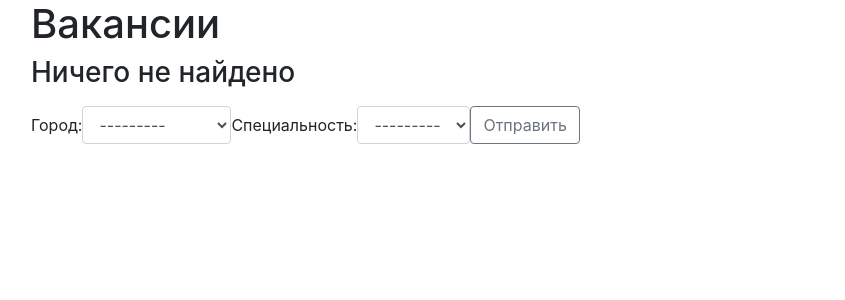
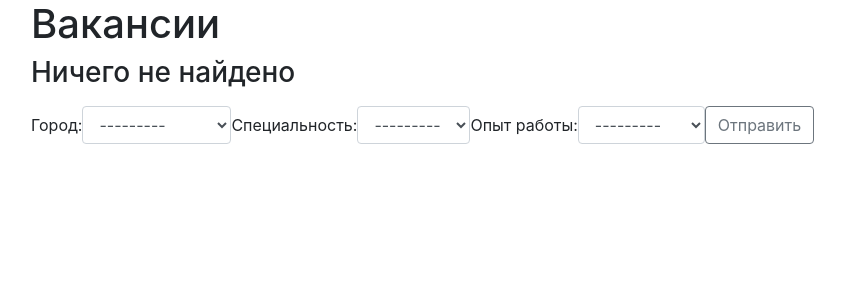
Before and after one commit to Kingoff8/job-site-django, a Django app: page /home/ in a window 1280 px wide. Shown: the part 56-356 px from the top of the page, without its empty margins (54-899 px from the left). Run offline with Django 3.2, Linux system fonts and the light colour scheme; data comes from the database, SQL or seed files in the repository; both versions use the stored data as it was after the commit; parts of the project's set-up code (start-up, migrations or seed data) failed here and were passed over; some libraries are stand-ins or nearby versions.

Commit message:
add field experience

```diff
--- a/scraping/admin.py
+++ b/scraping/admin.py
@@ -1,6 +1,7 @@
 from django.contrib import admin
-from .models import City, Language, Vacancy
+from .models import City, Language, Vacancy, Experience
 
 admin.site.register(City)
 admin.site.register(Language)
 admin.site.register(Vacancy)
+admin.site.register(Experience)
--- a/scraping/forms.py
+++ b/scraping/forms.py
@@ -1,5 +1,5 @@
 from django import forms
-from scraping.models import City, Language, Vacancy
+from scraping.models import City, Language, Vacancy, Experience
 
 #class FindForm(forms.Form):
     #city =forms.ModelChoiceField(queryset=City.objects.all()) # добавлена одна скобка, после раскоммент удалить
@@ -25,3 +25,9 @@ class FindForm(forms.Form):
         widget=forms.Select(attrs={'class': 'form-control'}),
         label='Специальность'
         )
+
+    experience = forms.ModelChoiceField(
+    queryset=Experience.objects.all(), to_field_name="slug", required=False,
+    widget=forms.Select(attrs={'class': 'form-control'}),
+    label='Опыт работы'
+    )
--- a/scraping/models.py
+++ b/scraping/models.py
@@ -1,5 +1,22 @@
 from django.db import models
 from .utils import from_cyrillic_to_eng
+
+class Experience(models.Model):
+
+    name = models.CharField(max_length=20, verbose_name='Опыт работы', unique=True)
+    slug = models.CharField(max_length=20, blank=True, unique=True)
+
+    class Meta:
+        verbose_name = 'Опыт работы'
+        verbose_name_plural = 'Опыт работы'
+
+    def __str__(self):
+        return self.name
+
+    def save(self, *args, **kwargs):
+        if not self.slug:
+            self.slug = from_cyrillic_to_eng(str(self.name))
+            super().save(*args, **kwargs)
 
 
 class City(models.Model):
@@ -43,6 +60,7 @@ class Vacancy(models.Model):
     title = models.CharField(max_length=250, verbose_name='Заголовок')
     company = models.CharField(max_length=250, verbose_name='Компания')
     description = models.TextField(verbose_name='Описание')
+    experience = models.ForeignKey('Experience', on_delete=models.CASCADE, verbose_name='Опыт работы')
     city = models.ForeignKey('City', on_delete=models.CASCADE, verbose_name='Город', related_name='vacancies')
     language = models.ForeignKey('Language', on_delete=models.CASCADE, verbose_name='Язык')
     timestamp = models.DateField(auto_now_add=True)
--- a/scraping/views.py
+++ b/scraping/views.py
@@ -6,14 +6,17 @@ def home_view(request):
     form = FindForm()
     city = request.GET.get('city')
     language = request.GET.get('language')
+    experience = request.GET.get('experience')
     qs = []
 
-    if city or language:
+    if city or language or experience:
         _filter = {}
         if city:
             _filter['city__slug'] = city
         if language:
             _filter['language__slug'] = language
+        if experience:
+            _filter['experience__slug'] = experience
 
 
         qs  = Vacancy.objects.filter(**_filter)
--- a/vacancy/templates/base.html
+++ b/vacancy/templates/base.html
@@ -3,7 +3,7 @@
 </html>
 
 <!doctype html>
-<html lang="en">
+<html lang="ru">
   <head>
     <!-- Required meta tags -->
     <meta charset="utf-8">
```
Also changed, not shown: db.sqlite3.
